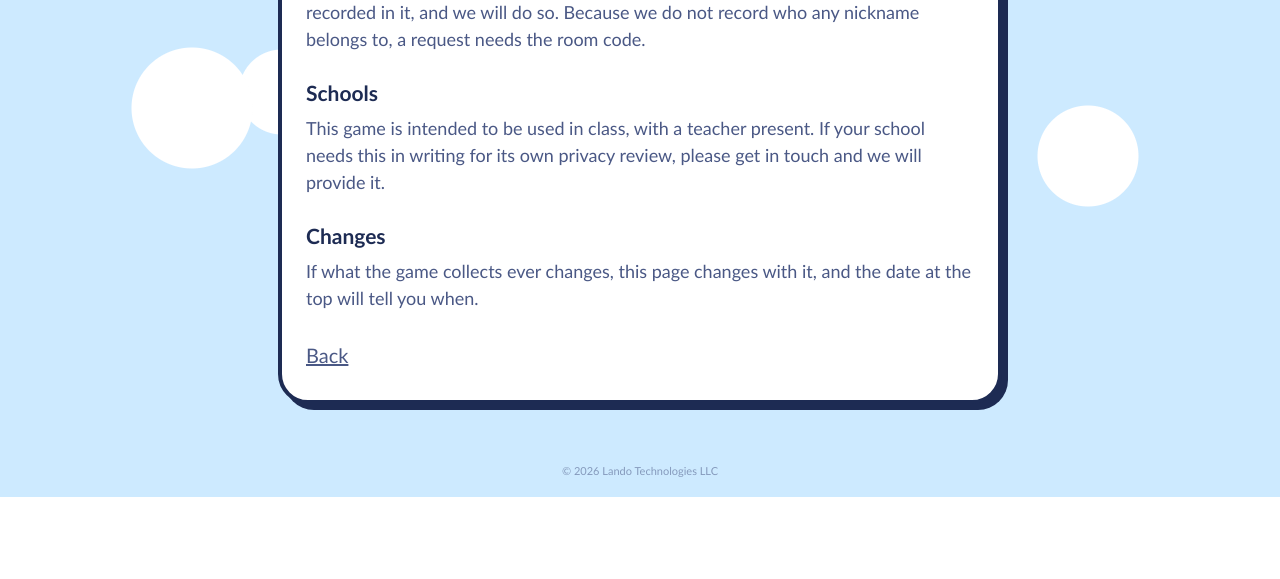
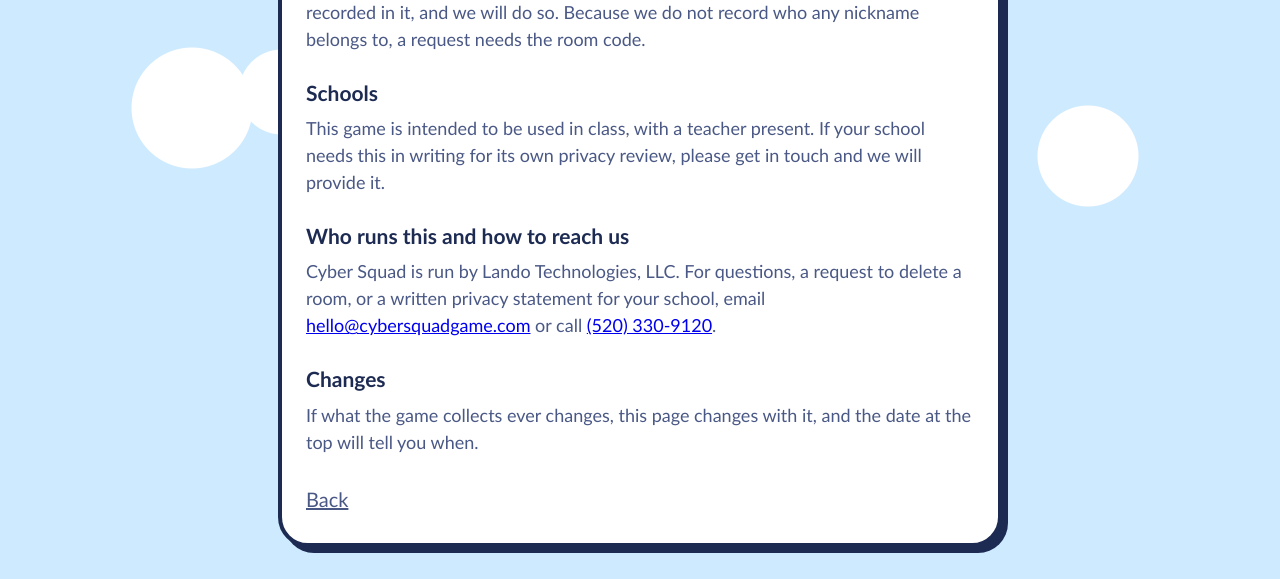
Before and after one commit to BJakeLando/UofA_CyberClinic, a Django app: page /privacy/ in a window 1280 px wide. Shown: the part 1588-2167 px from the top of the page. Before the commit the page ends 2085 px from the top, so only its background shows below. Run offline with Django 5.2, Linux system fonts and the light colour scheme.

Commit message:
Privacy page: say who runs Cyber Squad and how to reach us
- Operator: Lando Technologies, LLC
- Contact: hello@cybersquadgame.com and (520) 330-9120, as tap-to-email
  and tap-to-call links
- Tests: the page names the operator and contact details, and no [[ ]]
  draft placeholder can ship again

Co-Authored-By: Claude Opus 5.5 <noreply@anthropic.com>
Claude-Session: https://claude.ai/code/session_01SKxbgtqqSWzjeUQGsUTRfx

```diff
--- a/cybergame/templates/cybergame/privacy.html
+++ b/cybergame/templates/cybergame/privacy.html
@@ -2,9 +2,9 @@
 {% block title %}Privacy{% endblock %}
 
 {% comment %}
-  DRAFT - not reviewed by counsel. The "Who runs this and how to reach us"
-  section (operator, postal address, monitored contact email) was taken out
-  until those details are confirmed. Add it back above "Changes" once they are.
+  DRAFT - not reviewed by counsel. Operator, email and phone confirmed by
+  Brandon on 2026-11-20. Still missing: a postal address (COPPA asks for one;
+  a PO box or registered agent address is fine). Add it to "Who runs this".
 
   Every factual claim on this page was checked against the code on
   2026-10-02. If the app starts collecting something new, this page is
@@ -102,6 +102,14 @@
     in touch and we will provide it.
   </p>
 
+  <h2 class="policy-h">Who runs this and how to reach us</h2>
+  <p>
+    Cyber Squad is run by Lando Technologies, LLC. For questions, a request
+    to delete a room, or a written privacy statement for your school, email
+    <a href="mailto:hello@cybersquadgame.com">hello@cybersquadgame.com</a>
+    or call <a href="tel:+15203309120">(520) 330-9120</a>.
+  </p>
+
   <h2 class="policy-h">Changes</h2>
   <p>
     If what the game collects ever changes, this page changes with it, and
```
Also changed, not shown: cybergame/tests.py (+13 -0 lines).
